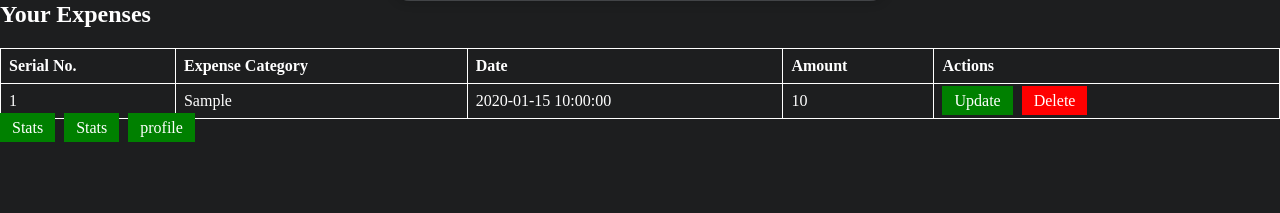
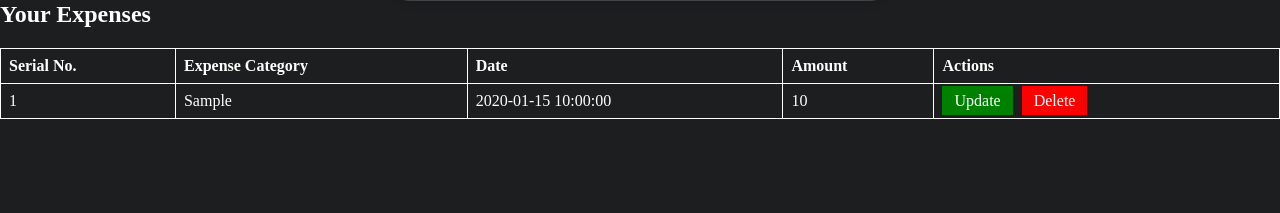
Before and after one commit to rmks14/cashwatch, a PHP site: page /activity.php in a window 1280 px wide. Shown: the part 513-726 px from the top of the page. Run offline with PHP 8.4, Linux system fonts and the light colour scheme; the visitor is signed in with stand-in values (Sample User, id 1); tables that the repository leaves empty or names only in its code hold one stand-in row (values such as "Sample post").

Commit message:
Update activity.php
changed 2apr 2024

```diff
--- a/activity.php
+++ b/activity.php
@@ -235,9 +235,7 @@ include 'nav.php';
             </tbody>
         </table>
     </div>
-    <a class="btn btn-success" href="stats.php" role="button">Stats</a>
-    <a class="btn btn-success" href="stats2.php" role="button">Stats</a>
-    <a class="btn btn-success" href="f.php" role="button">profile</a>
+
     <!-- Your JavaScript libraries -->
     <script src="https://cdn.jsdelivr.net/npm/bootstrap@5.3.3/dist/js/bootstrap.bundle.min.js" integrity="sha384-YvpcrYf0tY3lHB60NNkmXc5s9fDVZLESaAA55NDzOxhy9GkcIdslK1eN7N6jIeHz" crossorigin="anonymous"></script>
 </body>
```
